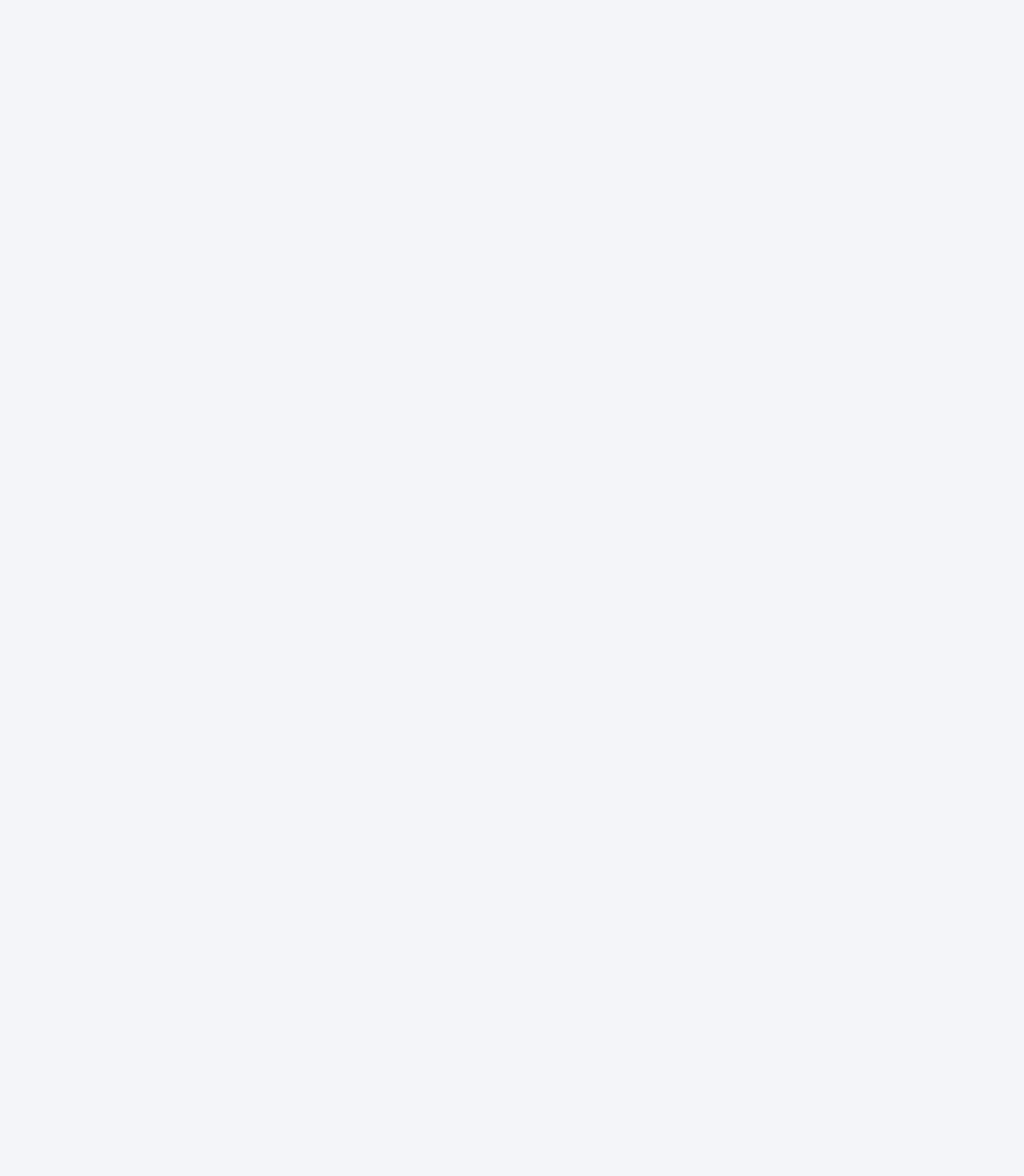
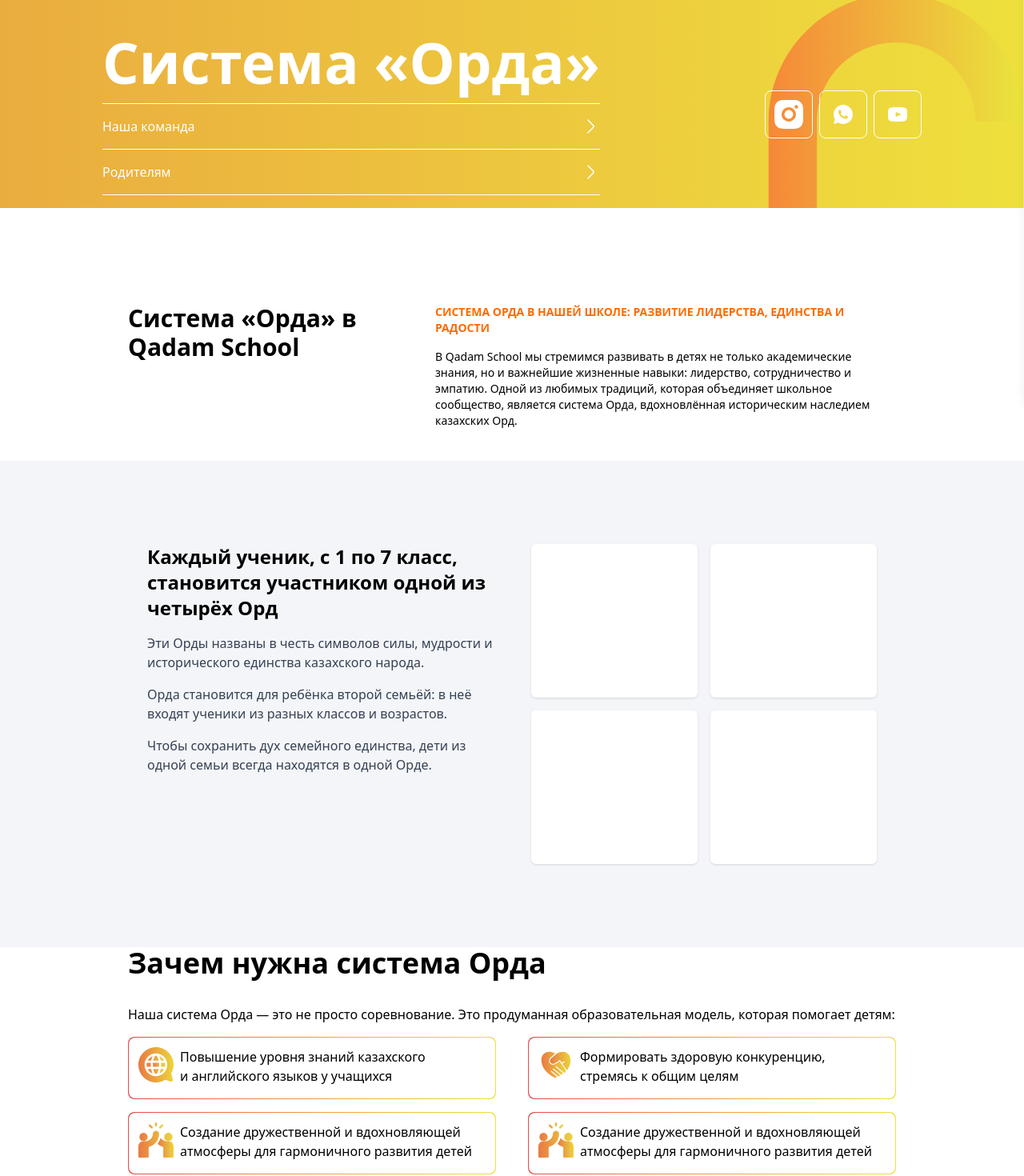
Before and after one commit to dagamaDev/qadam-school, a Vue app: page /orda in a window 1280 px wide. Before the commit this address had no page. Shown: the part 300-1770 px from the top of the page at 80% size. Before the commit the page ends 800 px from the top, so only its background shows below. Built offline with nearby package versions, Linux system fonts and the light colour scheme.

Commit message:
feature(orda)

```diff
--- /dev/null
+++ b/src/components/ordaGroup.vue
@@ -0,0 +1,29 @@
+<template>
+    <div class="w-full flex justify-center">
+        <div class="w-3/4 flex flex-col lg:flex-row p-6 space-y-6 lg:space-y-0 lg:space-x-12">
+            <!-- Text Section -->
+            <div class="flex-1 max-w-xl">
+                <h2 class="text-2xl font-bold">
+                    Каждый ученик, с 1 по 7 класс, становится участником одной из четырёх Орд
+                </h2>
+                <p class="mt-4 text-gray-700">
+                    Эти Орды названы в честь символов силы, мудрости и исторического единства казахского народа.
+                </p>
+                <p class="mt-4 text-gray-700">
+                    Орда становится для ребёнка второй семьёй: в неё входят ученики из разных классов и возрастов.
+                </p>
+                <p class="mt-4 text-gray-700">
+                    Чтобы сохранить дух семейного единства, дети из одной семьи всегда находятся в одной Орде.
+                </p>
+            </div>
+
+            <!-- 2x2 Grid Section -->
+            <div class="flex-1 grid grid-cols-2 gap-4">
+                <div class="bg-white h-48 shadow rounded-md"></div>
+                <div class="bg-white h-48 shadow rounded-md"></div>
+                <div class="bg-white h-48 shadow rounded-md"></div>
+                <div class="bg-white h-48 shadow rounded-md"></div>
+            </div>
+        </div>
+    </div>
+</template>
--- /dev/null
+++ b/src/components/ordaHero.vue
@@ -0,0 +1,48 @@
+<template>
+    <div
+        class="relative w-full h-[50vh] md:h-[70vh] flex justify-center  w-3/4 bg-gradient-to-r from-[#eaac3f] to-[#eee03c]">
+        <schoolHeader />
+        <div class="w-4/5 flex">
+            <div class="w-full flex flex-col justify-end text-white gap-14 md:gap-24 mt-26 py-4 z-9">
+                <div>
+                    <p @click="router.go(-1)" class="hidden md:flex cursor-pointer">← {{ $t('globalWords.main') }}</p>
+                    <p @click="router.go(-1)" class="md:hidden flex cursor-pointer">← {{ $t('globalWords.main-adaptive') }}</p>
+                </div>
+                <div class="flex justify-between">
+                    <div class="flex flex-col gap-4">
+                        <h1 class="text-3xl md:text-7xl font-bold">Система «Орда»</h1>
+                        <div class="w-full border-b border-white"></div>
+                        <router-link to="/team">
+                            <div class="flex justify-between items-center">
+                                <p>{{ $t('team.hero.title') }}</p><img src="../assets/arrow-right.svg"
+                                    alt="arrow-right">
+                            </div>
+                        </router-link>
+                        <div class="w-full border-b border-white"></div>
+                        <router-link to="/parents">
+                            <div class="flex justify-between items-center">
+                                <p>{{ $t('parents.hero.title') }}</p>
+                                <img src="../assets/arrow-right.svg" alt="arrow-right">
+                            </div>
+                        </router-link>
+                        <div class="w-full border-b border-white"></div>
+                    </div>
+                    <div class="hidden md:flex flex gap-2 items-center">
+                        <img class="w-15 h-15" src="../assets/insta_white.svg" alt="">
+                        <img class="w-15 h-15" src="../assets/whatsup_white.svg" alt="">
+                        <img class="w-15 h-15" src="../assets/youtube_white.svg" alt="">
+                    </div>
+                </div>
+            </div>
+            <div class="flex absolute w-full md:w-1/4 right-0 bottom-0 flex-col justify-between z-1">
+                <img src="../assets/up.svg" alt="Question Up" />
+                <img src="../assets/down.svg" alt="Question Down" />
+            </div>
+        </div>
+    </div>
+</template>
+<script setup>
+import schoolHeader from './schoolHeader.vue';
+import { useRouter } from 'vue-router';
+const router = useRouter();
+</script>
--- /dev/null
+++ b/src/components/ordaInfo.vue
@@ -0,0 +1,22 @@
+<template>
+    <div class="w-full flex justify-center">
+        <div
+            class="flex flex-col w-full md:w-3/4 px-4 md:px-0 md:flex-row justify-between items-start px-6 py-10 space-y-6 md:space-y-0">
+            <div class="text-black font-bold text-3xl flex flex-col items-start">
+                <p>Система «Орда» в</p>
+                <p>Qadam School</p>
+            </div>
+
+            <div class="max-w-xl space-y-4 text-sm text-black">
+                <p class="text-orange-500 font-semibold uppercase">
+                    Система Орда в нашей школе: развитие лидерства, единства и радости
+                </p>
+                <p>
+                    В Qadam School мы стремимся развивать в детях не только академические знания, но и важнейшие
+                    жизненные навыки: лидерство, сотрудничество и эмпатию. Одной из любимых традиций, которая объединяет
+                    школьное сообщество, является система Орда, вдохновлённая историческим наследием казахских Орд.
+                </p>
+            </div>
+        </div>
+    </div>
+</template>
--- /dev/null
+++ b/src/components/ordaReason.vue
@@ -0,0 +1,40 @@
+<template>
+    <div class="full flex justify-center">
+        <div class="w-full md:w-3/4 px-4 md:px-0">
+            <h1 class="text-4xl font-bold mb-8">Зачем нужна система Орда</h1>
+            <p>Наша система Орда — это не просто соревнование. Это продуманная образовательная модель, которая помогает
+                детям:</p>
+            <div class="flex flex-col md:flex-row justify-between gap-10 my-4">
+                <div class="w-1/2 p-px bg-gradient-to-r from-[#E54847] to-[#EDDF3B] rounded-lg">
+                    <div class="flex gap-2 rounded-lg bg-white p-3">
+                        <img class="mb-2 w-11 h-11" src="../assets/mission_world.svg" alt="">
+                        <p>{{ $t('mission.aims.improve') }}</p>
+                    </div>
+                </div>
+                <div class="w-1/2 p-px bg-gradient-to-r from-[#E54847] to-[#EDDF3B] rounded-lg">
+                    <div class="flex gap-2 rounded-lg bg-white p-3">
+                        <img class="mb-2 w-11 h-11" src="../assets/mission_piece.svg" alt="">
+                        <p>Формировать здоровую конкуренцию, стремясь к общим целям</p>
+                    </div>
+                </div>
+
+            </div>
+            <div class="flex flex-col md:flex-row justify-between gap-10">
+
+                <div class="w-1/2 p-px bg-gradient-to-r from-[#E54847] to-[#EDDF3B] rounded-lg">
+                    <div class="flex gap-2 rounded-lg bg-white p-3">
+                        <img class="mb-2 w-11 h-11" src="../assets/mission_friend.svg" alt="">
+                        <p>{{ $t('mission.aims.create') }}</p>
+                    </div>
+                </div>
+                <div class="w-1/2 p-px bg-gradient-to-r from-[#E54847] to-[#EDDF3B] rounded-lg">
+                    <div class="flex gap-2 rounded-lg bg-white p-3">
+                        <img class="mb-2 w-11 h-11" src="../assets/mission_friend.svg" alt="">
+                        <p>{{ $t('mission.aims.create') }}</p>
+                    </div>
+                </div>
+            </div>
+
+        </div>
+    </div>
+</template>
--- a/src/components/teamInfo.vue
+++ b/src/components/teamInfo.vue
@@ -3,7 +3,7 @@
         <div class="w-3/4">
             <h3 class="text-2xl font-bold mb-8">{{ $t('team.info.founder') }}</h3>
             <div class="flex flex-col md:flex-row gap-10 mb-10">
-                <img class="w-110 h-154" src="../assets/team-main.jpg" alt="">
+                <img class="w-110 h-100 rounded-xl" src="../assets/team-main.jpg" alt="">
                 <div class="flex flex-col justify-evenly gap-4 p-10">
                     <div>
                         <button
@@ -19,29 +19,30 @@
                     </div>
                 </div>
             </div>
-            <h1 class="text-4xl font-bold my-8">{{ $t('team.info.filial-1') }}</h1>
+            <h1 class="text-4xl font-bold my-8">{{ $t('team.info.filial-2') }}</h1>
+
             <div class="flex flex-col md:flex-row justify-between gap-20">
                 <jobCard class="w-full md:w-1/2" :position="t('team.info.director')" :name="'Борлыкбаева Райхан'"
                     :job="t('team.info.director-title')" :description="t('team.info.director-jobs')">
-                    <img class="w-110 h-154" src="../assets/team-5.jpg" alt="">
+                    <img class="w-110 h-154 rounded-xl" src="../assets/team-5.jpg" alt="">
                 </jobCard>
                 <jobCard class="w-full md:w-1/2" :position="t('team.info.co-study-director')" :name="'Каримова Динара Тахировна'"
                     :job="t('team.info.co-study-director-title')"
                     :description="t('team.info.co-study-director-jobs')">
-                    <img class="w-110 h-150" src="../assets/team-4.jpg" alt="">
+                    <img class="w-110 h-150 rounded-xl" src="../assets/team-4.jpg" alt="">
                 </jobCard>
             </div>
-            <h1 class="text-4xl font-bold my-8">{{ $t('team.info.filial-2') }}</h1>
+            <h1 class="text-4xl font-bold my-8">{{ $t('team.info.filial-1') }}</h1>
             <div class="flex flex-col md:flex-row justify-between gap-20 mb-10">
                 <jobCard class="w-full md:w-1/2" :position="t('team.info.director')" :name="'Абитаева Малика'"
                     :job="$t('team.info.founder-title')"
                     :description="t('team.info.director-jobs-2')">
-                    <img class="w-110 h-154" src="../assets/team-2.jpg" alt="">
+                    <img class="w-110 h-154 rounded-xl" src="../assets/team-2.jpg" alt="">
                 </jobCard>
                 <jobCard class="w-full md:w-1/2" :position="t('team.info.co-director')" :name="'Тенел Колбайкызы'"
                     :job="t('team.info.co-director-title')"
                     :description="t('team.info.co-director-jobs')">
-                    <img class="w-110 h-154" src="../assets/team-3.jpg" alt="">
+                    <img class="w-110 h-154 rounded-xl" src="../assets/team-3.jpg" alt="">
                 </jobCard>
             </div>
         </div>
--- a/src/main.js
+++ b/src/main.js
@@ -8,6 +8,7 @@
 import ExtraPage from './views/ExtraPage.vue';
 import PricePage from './views/PricePage.vue';
 import EnrollmentPage from './views/EnrollmentPage.vue';
+import OrdaPage from './views/OrdaPage.vue';
 import App from './App.vue'
 import ru from './locales/ru.json';
 import kz from './locales/kz.json';
@@ -57,7 +58,10 @@
             path: '/enrollment',
             component: EnrollmentPage
         },
-
+        {
+            path: '/orda',
+            component: OrdaPage
+        }
     ],
     scrollBehavior(to, from, savedPosition) {
         if (savedPosition) {
--- /dev/null
+++ b/src/views/OrdaPage.vue
@@ -0,0 +1,36 @@
+<script setup lang="ts">
+import ordaHero from '../components/ordaHero.vue';
+import ordaInfo from '../components/ordaInfo.vue';
+import ordaGroup from '../components/ordaGroup.vue';
+import ordaReason from '../components/ordaReason.vue';
+import schoolNews from '../components/schoolNews.vue';
+import schoolQuestions from '../components/schoolQuestions.vue';
+import schoolFooter from '../components/schoolFooter.vue';
+import missionAlso from '../components/missionAlso.vue';
+</script>
+
+<template>
+    <div>
+        <ordaHero />
+        <div class="bg-white pt-20">
+            <ordaInfo />
+        </div>
+
+        <div class="pt-20">
+            <ordaGroup />
+        </div>
+        <div class="bg-white mt-20 pb-20">
+            <ordaReason />
+        </div>
+        <div class="my-20">
+            <missionAlso />
+            <schoolNews />
+        </div>
+        <div class="bg-white">
+            <schoolQuestions class="py-20" />
+        </div>
+        <div>
+            <schoolFooter />
+        </div>
+    </div>
+</template>
```
